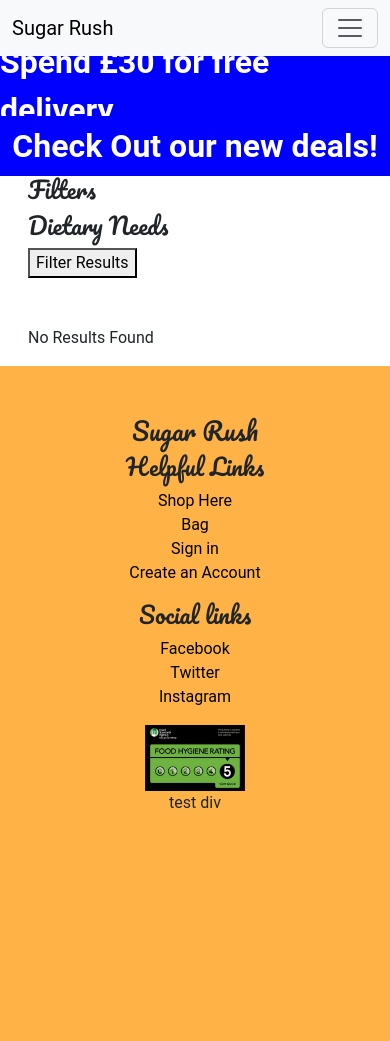
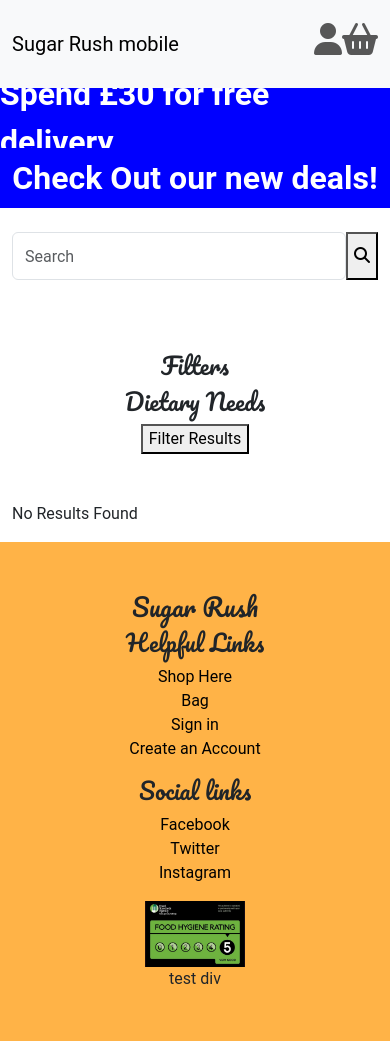
Before and after one commit to HarrisonT1/Portfolio-Project-5, a Django app: page /products/ in a window 390 px wide. Before the commit the page ends 808 px from the top, so only its background shows below. Run offline with Django 4.2, Linux system fonts and the light colour scheme; data that the repository does not hold is empty; some libraries are stand-ins or nearby versions.

Commit message:
Adjusted navbar for mobile, changed products filters to fit on all screens

```diff
--- a/products/templates/products/product_list.html
+++ b/products/templates/products/product_list.html
@@ -1,31 +1,41 @@
 {% extends "base.html" %} {% load static %}
 
 {% block content %}
-    <div class="side-bar-filters ms-3 container">
+    <div class="container">
         <div class="row">
-            <div class="col-md-3">
-                <form method="GET">
+            <div class="col-12 d-lg-none d-flex my-auto mt-4 mb-4">
+                <form id="product-search" class="d-flex w-100 justify-content-center" role="search" action="{% url 'products' %}">
+                    <input name="q" class="form-control flex-grow-1" type="search" id="navbar-search" placeholder="Search" aria-label="Search"/>
+                    <button type="submit"><i class="fa-solid fa-magnifying-glass"></i></button>
+                </form>
+            </div>
+            <div class="col-12 col-md-3 text-center text-md-start">
+                <form method="GET" class="mt-5">
+                    <div>
                         <h3>Filters</h3>
                         {% for category in categories %}
-                        <div class="form-check">
+                            <div class="form-check ps-0">
                                 <input type="checkbox" id="category-{{ category.id }}" value="{{ category.slug }}" name="category" {% if category.slug in selected_category %}checked{% endif %}>
                                 <label for="category-{{ category.id }}">{{ category.name }}</label>
                             </div>
                         {% endfor %}
+                    </div>
+                    <div>
                         <h3>Dietary Needs</h3>
                         {% for tag in dietary_tags %}
-                        <div class="form-check">
+                            <div class="form-check ps-0">
                                 <input type="checkbox" id="tag-{{ tag.id }}" value="{{ tag.slug }}" name="dietary_tag" {% if tag.slug in selected_dietary_tags %}checked{% endif %}>
                                 <label for="tag-{{ tag.id }}">{{ tag.name }}</label>
                             </div>
                         {% endfor %}
+                    </div>
                     <button type="submit">Filter Results</button>
                 </form>
             </div>
-            <div class="col-md-9 row justify-content-center mt-5">
+            <div class="col-12 col-md-9 row justify-content-center mt-5">
                 {% if products %}
                     {% for product in products %}
-                        <div class="col-12 col-md-6 col-lg-4 d-flex justify-content-center mt-3">
+                        <div class="col-12 col-md-6 col-lg-4 d-flex justify-content-center">
                             <div class="card">
                                 <a href="{% url 'product_detail' product.slug %}">
                                     <img src="{{ product.image.url }}" class="card-img-top" alt="...">
--- a/templates/base.html
+++ b/templates/base.html
@@ -35,6 +35,7 @@
 </head>
 <body>
     {% include 'includes/navbar.html' %}
+    {% include 'includes/mobile-navbar.html' %}
     {% include 'includes/detail_banner.html' %}
     <main>
         {% block content %}
--- /dev/null
+++ b/templates/includes/mobile-navbar.html
@@ -0,0 +1,39 @@
+<nav class="navbar navbar-expand-lg bg-body-tertiary d-flex d-lg-none">
+    <div class="container-fluid">
+        <a class="navbar-brand" href="#">Sugar Rush mobile</a>
+        </button>
+
+        <ul class="navbar-nav mb-2 mb-lg-0 d-flex flex-row align-items-center">
+            <li class="nav-item dropdown">
+                <a class="nav-link" data-bs-toggle="dropdown" aria-expanded="false"><i class="fa-solid fa-user"></i></a>
+                <ul class="dropdown-menu dropdown-menu-end">
+                    {% if user.is_authenticated %}
+                        <p>Signed in as: {{ user.username }}</p>
+                        <li>
+                            <a href="{% url 'profile' %}">Edit Profile</a>
+                        </li>
+                        <li>
+                            <a href="{% url 'account_logout' %}">Sign Out</a>
+                        </li>
+                    {% else %}
+                        <p>You are currently not logged in</p>
+                        <li>
+                            <a href="{% url 'account_login' %}">Login</a>
+                        </li>
+                        <li>
+                            <a href="{% url 'account_signup' %}">Create Account</a>
+                        </li>
+                    {% endif %}
+                </ul>
+            </li>
+            <li class="nav-item dropdown">
+                <a class="nav-link" data-bs-toggle="dropdown" aria-expanded="false"><i class="fa-solid fa-basket-shopping"></i></a>
+                <ul class="dropdown-menu dropdown-menu-end">
+                    <p class="small">Total price: £{{ total_price|default:"0.00" }}</p>
+                    <p class="small">Total items: {{ total_bag_items }}</p>
+                    <a href="{% url 'view_bag' %}">View Bag</a>
+                </ul>
+            </li>
+        </ul>
+    </div>
+</nav>
--- a/templates/includes/navbar.html
+++ b/templates/includes/navbar.html
@@ -1,11 +1,10 @@
-<nav class="navbar navbar-expand-lg bg-body-tertiary">
+<nav class="navbar navbar-expand-lg bg-body-tertiary d-none d-lg-flex">
     <div class="container-fluid">
         <a class="navbar-brand" href="#">Sugar Rush</a>
         <button class="navbar-toggler" type="button" data-bs-toggle="collapse" data-bs-target="#navbarSupportedContent" aria-controls="navbarSupportedContent" aria-expanded="false" aria-label="Toggle navigation">
         <span class="navbar-toggler-icon"></span>
         </button>
         <div class="collapse navbar-collapse" id="navbarSupportedContent">
-        <a href="{% url 'products' %}">All Products</a>
             <form class="d-flex mx-auto" role="search" action="{% url 'products' %}">
                 <input name="q" class="form-control me-2" type="search" id="navbar-search" placeholder="Search" aria-label="Search"/>
                 <button type="submit"><i class="fa-solid fa-magnifying-glass"></i></button>
```
Lines whose indentation alone changed are shown as unchanged.
